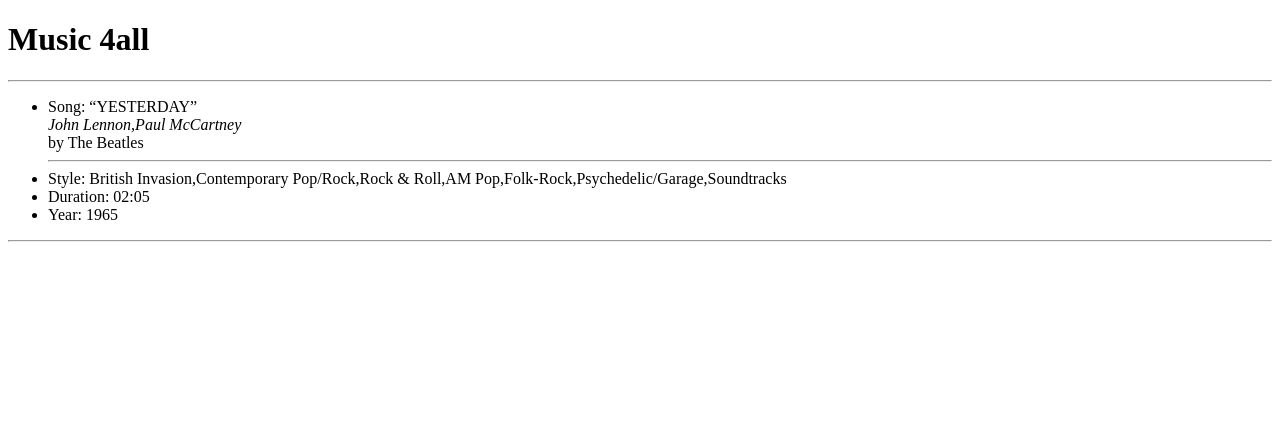
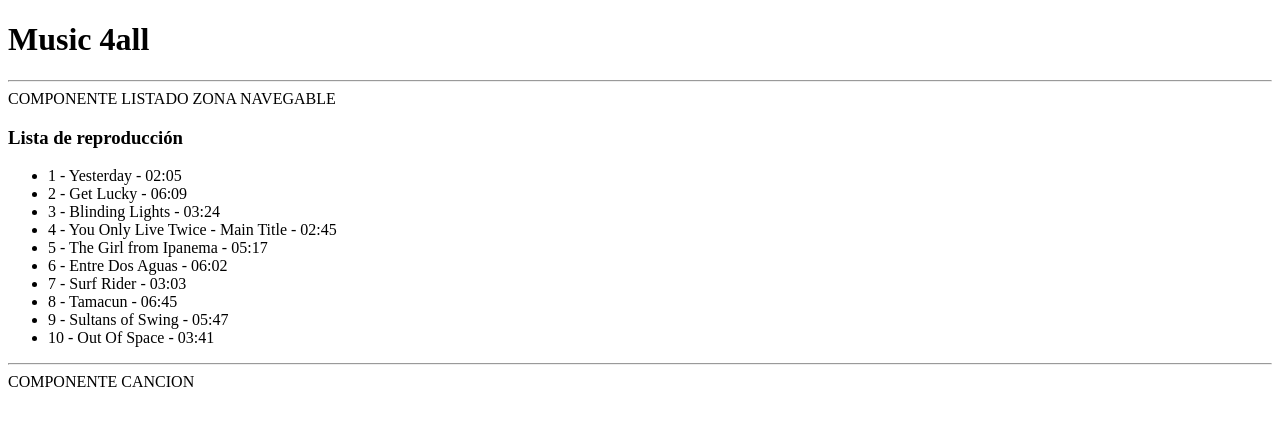
Before and after one commit to jlopezcoll/music4all, an Angular app in the folder music4all/: page / in a window 1280 px wide. Shown: the top 426 px of the page. Built offline with nearby package versions, Linux system fonts and the light colour scheme.

Commit message:
Añadido componente navegable. Refactorizado componente cancion.

```diff
--- a/music4all/src/app/app.component.html
+++ b/music4all/src/app/app.component.html
@@ -1,3 +1,3 @@
 <h1>{{title}}</h1>
 <hr>
-<app-cancion></app-cancion>
+<app-listado-canciones></app-listado-canciones>
--- a/music4all/src/app/app.module.ts
+++ b/music4all/src/app/app.module.ts
@@ -3,11 +3,14 @@ import { NgModule } from '@angular/core';
 
 import { AppComponent } from './app.component';
 import { CancionComponent } from './cancion/cancion.component';
+import { ListadoCancionesComponent } from './listado-canciones/listado-canciones.component';
+
 
 @NgModule({
   declarations: [
     AppComponent,
-    CancionComponent
+    CancionComponent,
+    ListadoCancionesComponent
   ],
   imports: [
     BrowserModule
--- a/music4all/src/app/cancion/cancion.component.html
+++ b/music4all/src/app/cancion/cancion.component.html
@@ -1,11 +1,17 @@
+
+COMPONENTE CANCION
+<div *ngIf="song_">
+  <div>
 <ul>
-    <li>Song: <q>{{song.title | uppercase}}</q>
+    <li>Song: <q>{{song_.title | uppercase}}</q>
         <br>
-        <i>{{song.composer}}</i>
-        <br> by {{song.performer}}</li>
+        <i>{{song_.composer}}</i>
+        <br> by {{song_.performer}}</li>
     <hr>
-    <li>Style: {{song.style}}</li>
-    <li>Duration: {{song.time}}</li>
-    <li>Year: {{song.year}}</li>
+    <li>Style: {{song_.style}}</li>
+    <li>Duration: {{song_.time}}</li>
+    <li>Year: {{song_.year}}</li>
 </ul>
+
+</div>
 <hr>
--- a/music4all/src/app/cancion/cancion.component.ts
+++ b/music4all/src/app/cancion/cancion.component.ts
@@ -1,4 +1,4 @@
-import { Component, OnInit } from '@angular/core';
+import { Component, Input, OnInit } from '@angular/core';
 
 @Component({
   selector: 'app-cancion',
@@ -7,15 +7,8 @@ import { Component, OnInit } from '@angular/core';
 })
 export class CancionComponent implements OnInit {
 
-  song = {
-    track: 1,
-    title: "Yesterday",
-    composer: ["John Lennon", "Paul McCartney"],
-    performer: ["The Beatles"],
-    style: ["British Invasion", "Contemporary Pop/Rock", "Rock & Roll", "AM Pop", "Folk-Rock", "Psychedelic/Garage", "Soundtracks"],
-    time: "02:05",
-    year: "1965",
-  };
+ @Input('songInput') song_;
+
 
   constructor() { }
 
--- /dev/null
+++ b/music4all/src/app/listado-canciones/listado-canciones.component.css
@@ -0,0 +1,3 @@
+li {
+  cursor: pointer;
+}
--- /dev/null
+++ b/music4all/src/app/listado-canciones/listado-canciones.component.html
@@ -0,0 +1,30 @@
+COMPONENTE LISTADO ZONA NAVEGABLE
+<h3>Lista de reproducción</h3>
+
+<ul>
+  <li *ngFor="let song of songs"
+      (click)="onSelect(song)">
+    {{song.track}} - {{song.title}} - {{song.time}}
+  </li>
+</ul>
+
+<HR>
+<app-cancion
+[songInput]="selectedSong">
+</app-cancion>
+
+<!-- <div *ngIf="selectedSong">
+  <div>
+      <hr>
+       <ul>
+    <li>Song: <q>{{selectedSong.title | uppercase}}</q>
+        <br>
+        <i>{{selectedSong.composer}}</i>
+        <br> by {{selectedSong.performer}}</li>
+    <hr>
+    <li>Style: {{selectedSong.style}}</li>
+    <li>Duration: {{selectedSong.time}}</li>
+    <li>Year: {{selectedSong.year}}</li>
+    </ul>
+  </div>
+<hr> -->
--- /dev/null
+++ b/music4all/src/app/listado-canciones/listado-canciones.component.ts
@@ -0,0 +1,117 @@
+import { Component, OnInit } from '@angular/core';
+
+
+
+
+@Component({
+  selector: 'app-listado-canciones',
+  templateUrl: './listado-canciones.component.html',
+  styleUrls: ['./listado-canciones.component.css']
+})
+export class ListadoCancionesComponent implements OnInit {
+
+songs = [
+  {
+  track: 1,
+  title: "Yesterday",
+  composer: ["John Lennon", "Paul McCartney"],
+  performer: ["The Beatles"],
+  style: ["British Invasion", "Contemporary Pop/Rock", "Rock & Roll", "AM Pop", "Folk-Rock", "Psychedelic/Garage", "Soundtracks"],
+  time: "02:05",
+  year: "1965",
+},
+  {
+  track: 2,
+  title: "Get Lucky",
+  composer: ["Thomas Bangalter", "Guy-Manuel de Homem-Christo", "Nile Rodgers", "Pharrell Williams"],
+  performer: ["Daft Punk"],
+  style: ["Club/Dance"],
+  time: "06:09",
+  year: "2013",
+},
+  {
+  track: 3,
+  title: "Blinding Lights",
+  composer: ["Ahmad Balshe", "Oscar Holter", "Max Martin", "Jason Quenneville", "Abel Tesfaye"],
+  performer: ["The Weeknd"],
+  style: ["Alternative R&B", "Contemporary R&B", "Pop"],
+  time: "03:24",
+  year: "2020",
+},
+  {
+  track: 4,
+  title: "You Only Live Twice - Main Title",
+  composer: ["John Barry", "Leslie Bricusse"],
+  performer: ["Nancy Sinatra"],
+  style: ["Stage & Screen"],
+  time: "02:45",
+  year: "1967",
+},
+  {
+  track: 5,
+  title: "The Girl from Ipanema",
+  composer: ["Norman Gimbel", "Antônio Carlos Jobim", "Vinícius de Moraes"],
+  performer: ["Stan Getz", "João Gilberto feat: Antônio Carlos Jobim"],
+  style: ["Bossa Nova", "Brazilian Traditions", "Brazilian Jazz", "Global Jazz", "Mainstream Jazz"],
+  time: "05:17",
+  year: "1964",
+},
+  {
+  track: 6,
+  title: "Entre Dos Aguas",
+  composer: ["Paco de Lucía", "José Torregrosa"],
+  performer: ["Paco de Lucía"],
+  style: ["Flamenco", "Western European Traditions", "Global Jazz", "Contemporary Flamenco", "Guitar Jazz", "Jazz Instrument"],
+  time: "06:02",
+  year: "1986",
+},
+  {
+  track: 7,
+  title: "Surf Rider",
+  composer: ["Dick Dale"],
+  performer: ["The Lively Ones"],
+  style: ["", "Instrumental Rock", "Rock & Roll", "Surf"],
+  time: "03:03",
+  year: "1963",
+},
+  {
+  track: 8,
+  title: "Tamacun",
+  composer: ["Tamacun"],
+  performer: ["Rodrigo y Gabriela"],
+  style: ["Alternative/Indie Rock"],
+  time: "06:45",
+  year: "2006",
+},
+  {
+  track: 9,
+  title: "Sultans of Swing",
+  composer: ["Mark Knopfler"],
+  performer: ["Dire Straits"],
+  style: ["Album Rock", "Contemporary Pop/Rock", "Rock & Roll"],
+  time: "05:47",
+  year: "1978",
+},
+  {
+  track: 10,
+  title: "Out Of Space",
+  composer: ["Liam Howlett", "Kool Keith", "C. Miller", "M. Smith"],
+  performer: ["The Prodigy"],
+  style: ["Club/Dance", "Hardcore Techno", "Techno", "Rave"],
+  time: "03:41",
+  year: "1992",
+},
+
+];
+selectedSong?: string;
+
+  onSelect(listedSong: string): void {
+     this.selectedSong = listedSong;
+   }
+
+  constructor() { }
+
+  ngOnInit() {
+  }
+
+}
```
